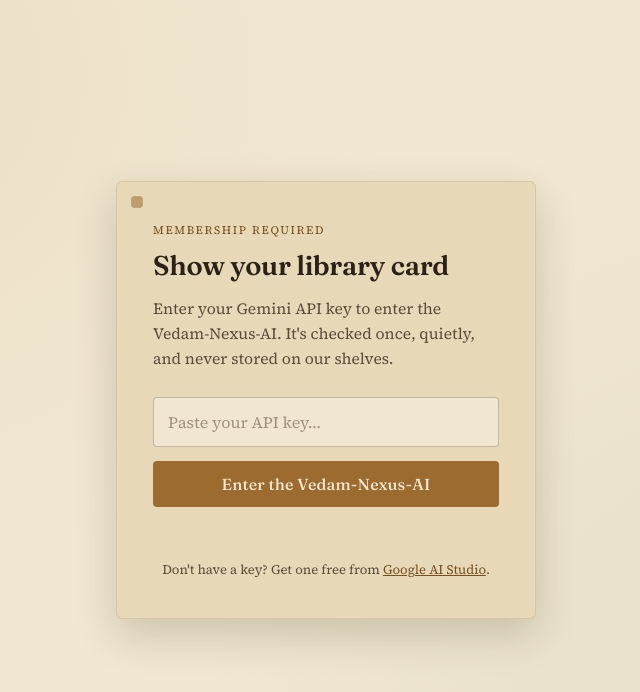
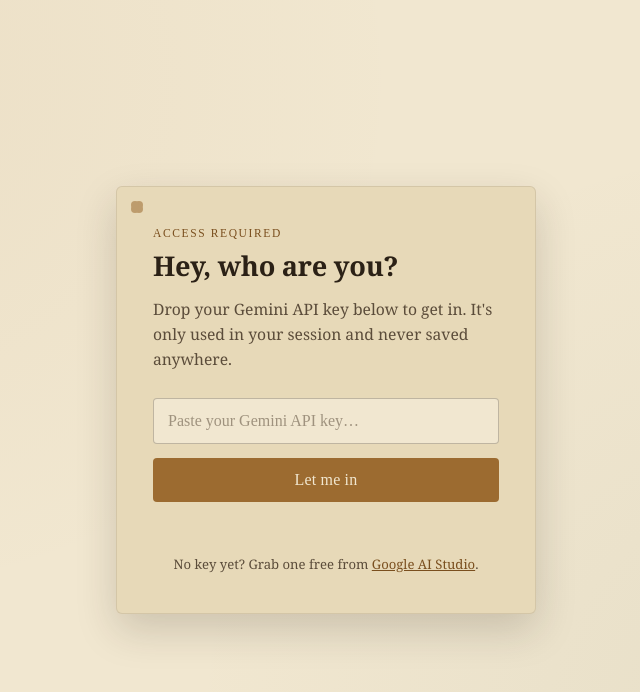
Before and after one commit to beep-pop/Nexus-AI-Assistant-, a Flask app: page / in a window 1280 px wide. Shown: the top 692 px of the page, without its empty margins (314-954 px from the left). Run offline with Flask 3, Linux system fonts and the light colour scheme.

Commit message:
Update index.html

```diff
--- a/librarian-ai-assistant/templates/index.html
+++ b/librarian-ai-assistant/templates/index.html
@@ -3,23 +3,33 @@
 <head>
 <meta charset="UTF-8">
 <meta name="viewport" content="width=device-width, initial-scale=1.0">
-<title>Vedam-Nexus-AI — Your Librarian Assistant</title>
+<title>Vedam-Nexus-AI</title>
 <link rel="preconnect" href="https://fonts.googleapis.com">
-<link href="https://fonts.googleapis.com/css2?family=Fraunces:opsz,wght@9..144,400;9..144,500;9..144,600&family=Source+Serif+4:ital,wght@0,400;0,500;0,600;1,400&display=swap" rel="stylesheet">
+<link href="https://fonts.googleapis.com/css2?family=Inter:wght@400;500;600&family=Space+Grotesk:wght@400;500;600;700&display=swap" rel="stylesheet">
 <link rel="stylesheet" href="{{ url_for('static', filename='style.css') }}">
 </head>
 <body>
+
+  <!-- Animated background -->
+  <div class="bg-aurora">
+    <div class="aurora-orb orb-1"></div>
+    <div class="aurora-orb orb-2"></div>
+    <div class="aurora-orb orb-3"></div>
+  </div>
 
   <!-- ======================================================= -->
   <!-- SCREEN 1 — TOKEN GATE                                    -->
   <!-- ======================================================= -->
   <section id="gate-screen" class="screen">
     <div class="card" role="form" aria-labelledby="gate-title">
-      <p class="eyebrow">Membership required</p>
-      <h1 id="gate-title">Show your library card</h1>
+
+      <div class="card-glow"></div>
+
+      <p class="eyebrow">Access required</p>
+      <h1 id="gate-title">Hey, who are you?</h1>
       <p class="gate-copy">
-        Enter your Gemini API key to enter the Vedam-Nexus-AI.
-        It's checked once, quietly, and never stored on our shelves.
+        Drop your Gemini API key below to get in. It's only used in your session
+        and never saved anywhere.
       </p>
 
       <label for="token-input" class="visually-hidden">Gemini API key</label>
@@ -29,18 +39,18 @@
         inputmode="text"
         autocomplete="off"
         spellcheck="false"
-        placeholder="Paste your API key…"
+        placeholder="Paste your Gemini API key…"
       >
 
       <button id="validate-btn" type="button">
-        <span class="btn-label">Enter the Vedam-Nexus-AI</span>
+        <span class="btn-label">Let me in</span>
         <span class="btn-spinner" aria-hidden="true"></span>
       </button>
 
       <p id="gate-error" class="gate-error" role="alert" aria-live="assertive"></p>
 
       <p class="gate-hint">
-        Don't have a key? Get one free from
+        No key yet? Grab one free from
         <a href="https://aistudio.google.com/apikey" target="_blank" rel="noopener">Google AI Studio</a>.
       </p>
     </div>
@@ -54,17 +64,16 @@
     <div class="chat-shell">
 
       <header class="app-header">
-        <span class="stamp">EST. IN CODE</span>
+        <div class="header-dot"></div>
         <h1>Vedam-Nexus-AI</h1>
-        <p class="app-sub">Speak or type — your librarian is always listening.</p>
+        <p class="app-sub">Your brilliant friend who knows everything. Ask anything.</p>
       </header>
 
       <!-- Chat message area -->
       <div id="chat-box" class="chat-box" role="log" aria-live="polite" aria-label="Conversation">
         <div class="welcome-message">
           <div class="bubble librarian-bubble">
-            Welcome to the Reading Room. You may speak to me using the microphone,
-            or type your question below. How may I help you today?
+            Hey! What's up? Ask me anything — I'm here for it.
           </div>
         </div>
       </div>
@@ -81,12 +90,12 @@
           type="button"
           aria-pressed="false"
           aria-label="Start speaking"
-          title="Hold to speak"
+          title="Tap to speak"
         >
           <span class="mic-ring ring-1"></span>
           <span class="mic-ring ring-2"></span>
           <span class="mic-core">
-            <svg viewBox="0 0 24 24" width="22" height="22" aria-hidden="true">
+            <svg viewBox="0 0 24 24" width="20" height="20" aria-hidden="true">
               <path fill="currentColor" d="M12 15a3 3 0 0 0 3-3V6a3 3 0 0 0-6 0v6a3 3 0 0 0 3 3Zm5-3a5 5 0 0 1-10 0H5a7 7 0 0 0 6 6.92V21h2v-2.08A7 7 0 0 0 19 12h-2Z"/>
             </svg>
           </span>
@@ -96,7 +105,7 @@
           <textarea
             id="text-input"
             rows="1"
-            placeholder="Type your question… or tap the mic to speak"
+            placeholder="Type something… or hit the mic"
             autocomplete="off"
             spellcheck="true"
             aria-label="Type a message"
@@ -104,7 +113,7 @@
         </div>
 
         <button id="send-btn" type="button" aria-label="Send message" title="Send">
-          <svg viewBox="0 0 24 24" width="20" height="20" aria-hidden="true">
+          <svg viewBox="0 0 24 24" width="18" height="18" aria-hidden="true">
             <path fill="currentColor" d="M2.01 21L23 12 2.01 3 2 10l15 2-15 2z"/>
           </svg>
         </button>
@@ -112,7 +121,7 @@
 
       <p id="status-text" class="status-text" aria-live="polite"></p>
 
-    </div><!-- /chat-shell -->
+    </div>
   </section>
 
   <audio id="response-audio" preload="none"></audio>
```
